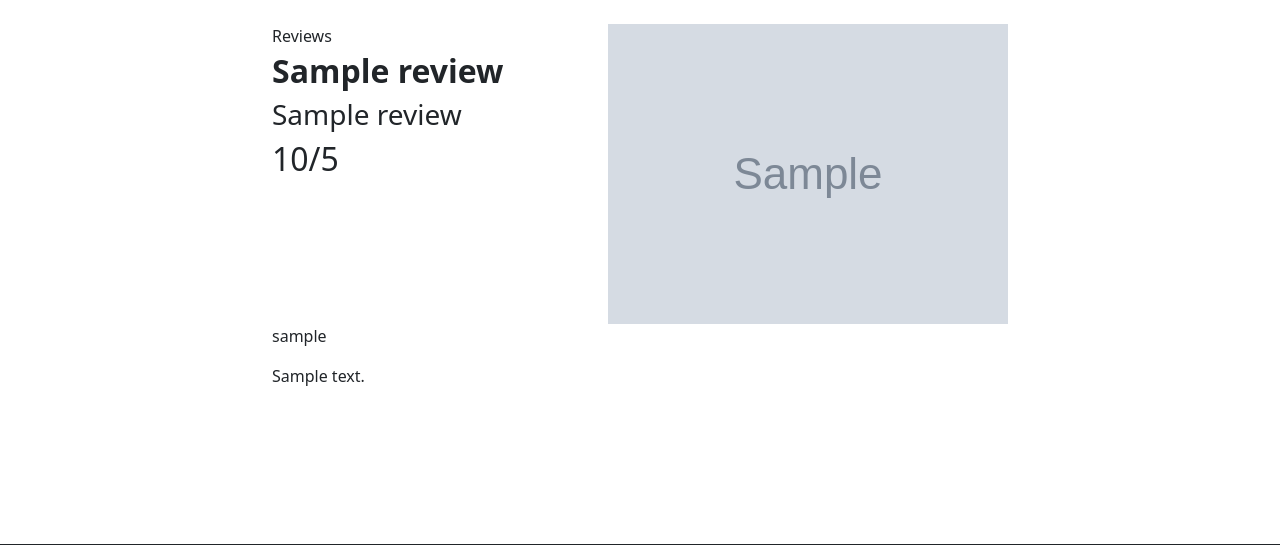
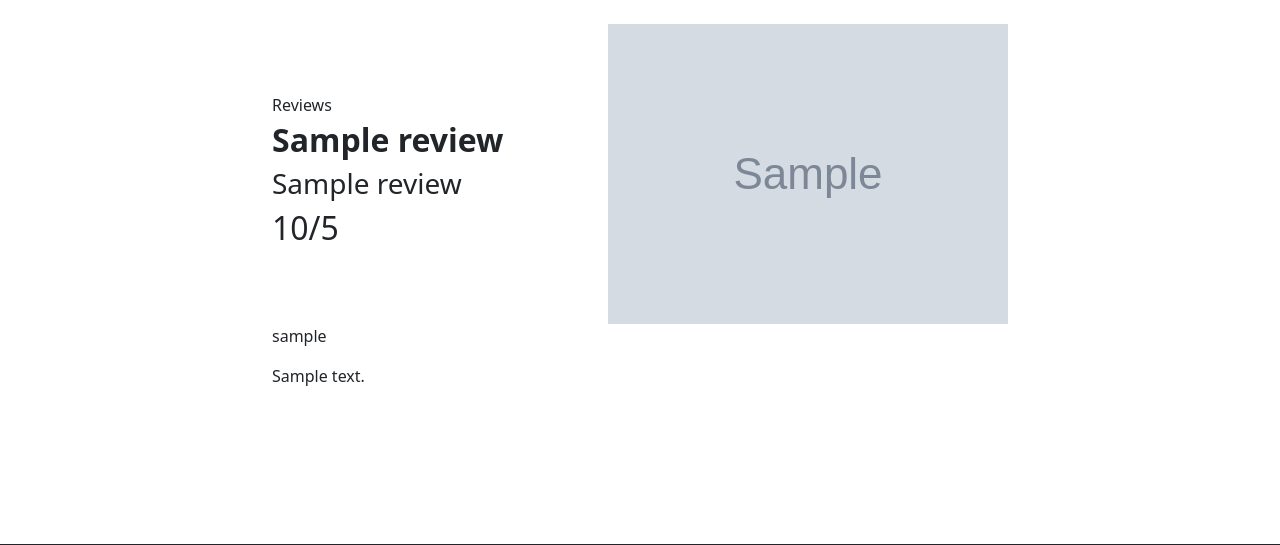
Before and after one commit to jamiemcstay/portfolio-4, a Django app: template review/templates/review/review_detail.html in a window 1280 px wide. Shown: the part 88-633 px from the top of the page. Run offline with Django 4.2, Linux system fonts and the light colour scheme; the template is opened without the code that fills it: most values are stand-ins (such as "Sample title", 1, 10 or a date in 2020); grey boxes marked "Sample" are stand-in pictures; data that the repository does not hold is empty; parts of the project's set-up code (start-up, migrations or seed data) failed here and were passed over.

```diff
--- a/review/templates/review/review_detail.html
+++ b/review/templates/review/review_detail.html
@@ -5,12 +5,15 @@
 <div class="container">
 
     <div class="row justify-content-center">
-        <div class="col-lg-8 d-flex justify-content-between">
-            <div class="review-detail-left">
-                <p class="mb-1">Reviews</p>
-                <h2><strong>{{ review.album_name }}</strong></h2>
-                <h3 class="text-italic">{{ review.artist_name }}</h3>
-                <h2>{{ review.score }}/5</h2>
+        <div class="rev-detail-top col-lg-8 d-flex justify-content-between">
+            <div class="review-detail-left d-flex justify-content-center align-items-center">
+                <div>
+                    <p class="mb-1">Reviews</p>
+                    <h2><strong>{{ review.album_name }}</strong></h2>
+                    <h3 class="font-italic">{{ review.artist_name }}</h3>
+                    <h2>{{ review.score }}/5</h2>
+                </div>
+
             </div>
             <div class="review-detail-right">
                 {% if "default" in review.image.url %}
```
